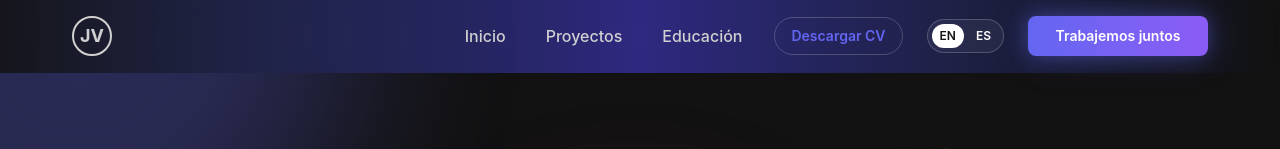
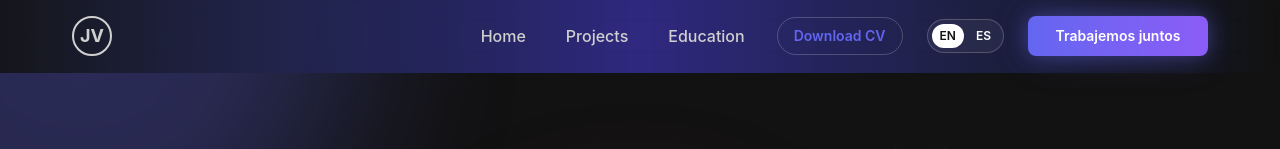
Before and after one commit to jesusfvb/portfolio, a React (Vite) app: page / in a window 1280 px wide. Shown: the top 149 px of the page. Built offline with nearby package versions, Linux system fonts and the light colour scheme.

Commit message:
feat(i18n): add header translations for English and Spanish

```diff
--- a/src/application/i18n/locales/en.json
+++ b/src/application/i18n/locales/en.json
@@ -2,6 +2,13 @@
   "common": {
     "language": "Language",
     "contact": "Contact"
+  },
+  "header": {
+    "home": "Home",
+    "projects": "Projects",
+    "education": "Education",
+    "downloadCV": "Download CV",
+    "downloadCVTitle": "Download my CV"
   },
   "hero": {
     "title": "Backend Java Developer",
--- a/src/application/i18n/locales/es.json
+++ b/src/application/i18n/locales/es.json
@@ -2,6 +2,13 @@
   "common": {
     "language": "Idioma",
     "contact": "Contacto"
+  },
+  "header": {
+    "home": "Inicio",
+    "projects": "Proyectos",
+    "education": "Educación",
+    "downloadCV": "Descargar CV",
+    "downloadCVTitle": "Descargar mi CV"
   },
   "hero": {
     "title": "Backend Java Developer",
--- a/src/presentation/shared/layout/Header/Header.tsx
+++ b/src/presentation/shared/layout/Header/Header.tsx
@@ -64,13 +64,13 @@ const Header = (props: HeaderProps) => {
           {/* Desktop Navigation */}
           <nav className="hidden md:flex md:items-center md:gap-6">
             <NavLink sectionId="hero" scrollToSection={scrollToSection}>
-              Inicio
+              {t("header.home")}
             </NavLink>
             {/* <NavLink sectionId="about" scrollToSection={scrollToSection}>
               Sobre mí
             </NavLink> */}
             <NavLink sectionId="projects" scrollToSection={scrollToSection}>
-              Proyectos
+              {t("header.projects")}
             </NavLink>
             {/* <button
               onClick={handleSkillsClick}
@@ -79,15 +79,16 @@ const Header = (props: HeaderProps) => {
               Habilidades
             </button> */}
             <NavLink sectionId="education" scrollToSection={scrollToSection}>
-              Educación
+              {t("header.education")}
             </NavLink>
             <a
               href="https://github.com/jesusfvb/jesusfvb/raw/main/Jesu%CC%81s_F._Va%CC%81zquez_Biltre_CV.pdf"
               download="Jesus_F_Vazquez_Biltre_CV.pdf"
               className="rounded-full border border-white/20 px-4 py-2 text-sm font-semibold text-white transition-all duration-300 hover:-translate-y-0.5 hover:bg-white/10 focus-visible:ring-2 focus-visible:ring-[#6366f1] focus-visible:outline-none"
-              aria-label="Descargar CV"
+              aria-label={t("header.downloadCVTitle")}
+              title={t("header.downloadCVTitle")}
             >
-              Descargar CV
+              {t("header.downloadCV")}
             </a>
             <div
               className="flex items-center gap-1 rounded-full border border-white/20 bg-white/5 p-1 text-xs font-semibold text-white"
@@ -146,22 +147,23 @@ const Header = (props: HeaderProps) => {
           }`}
         >
           <NavLink sectionId="hero" scrollToSection={scrollToSection}>
-            Inicio
+            {t("header.home")}
           </NavLink>
           <NavLink sectionId="projects" scrollToSection={scrollToSection}>
-            Proyectos
+            {t("header.projects")}
           </NavLink>
           <NavLink sectionId="education" scrollToSection={scrollToSection}>
-            Educación
+            {t("header.education")}
           </NavLink>
           <a
             href="https://raw.githubusercontent.com/jesusfvb/jesusfvb/main/Jes%C3%BAs_F._V%C3%A1zquez_Biltre_CV.pdf"
             download="Jesus_F_Vazquez_Biltre_CV.pdf"
             className="rounded-full border border-white/20 px-4 py-2 text-sm font-semibold text-white transition-all duration-300 hover:bg-white/10 focus-visible:ring-2 focus-visible:ring-[#6366f1] focus-visible:outline-none"
             onClick={() => setIsMobileMenuOpen(false)}
-            aria-label="Descargar CV"
+            aria-label={t("header.downloadCVTitle")}
+            title={t("header.downloadCVTitle")}
           >
-            Descargar CV
+            {t("header.downloadCV")}
           </a>
           <div
             className="flex items-center gap-1 self-start rounded-full border border-white/20 bg-white/5 p-1 text-xs font-semibold text-white"
```
